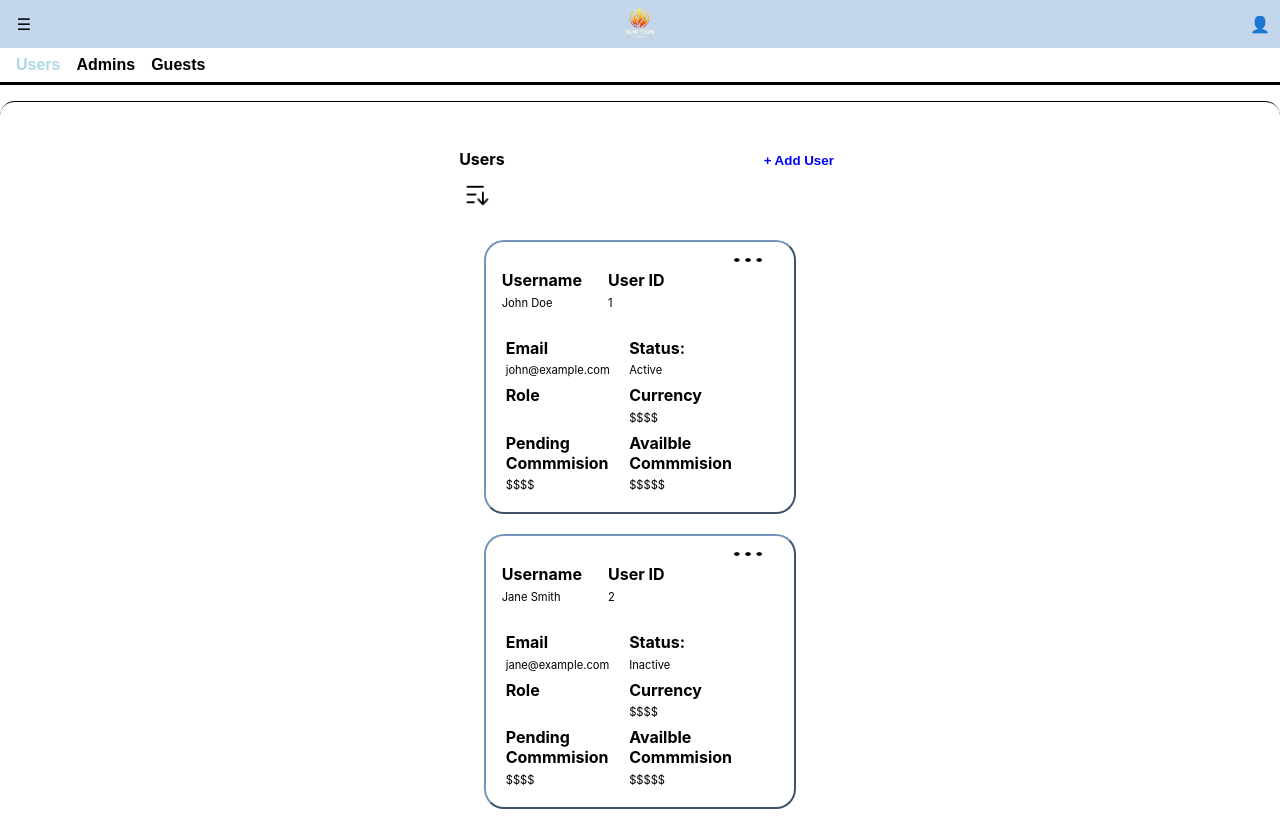
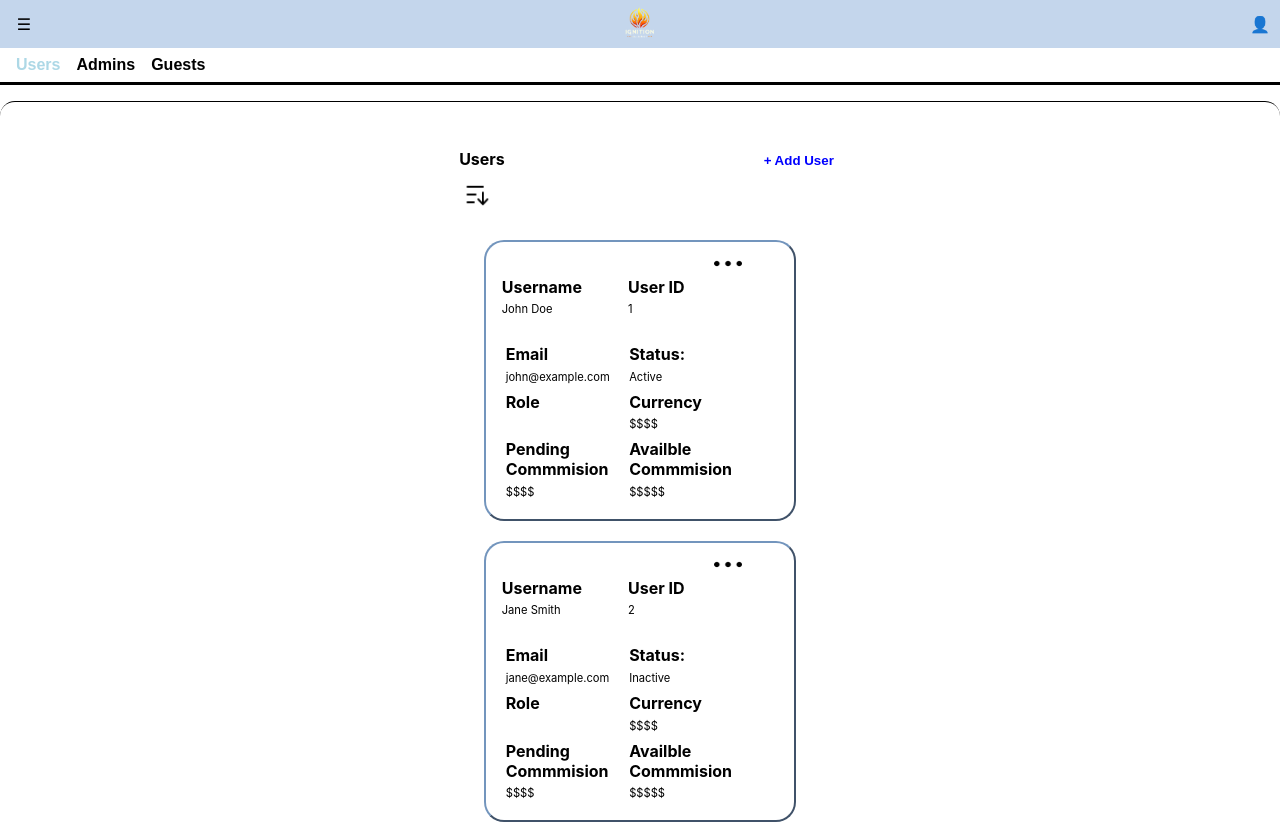
Before and after one commit to Stephen-Terera/Stephen-Terera.github.io, a React (Create React App) app: page /network in a window 1280 px wide. Shown: the top 824 px of the page. Built offline with nearby package versions, Linux system fonts and the light colour scheme.

Commit message:
Changed size of info button

```diff
--- a/src/css/tiles.css
+++ b/src/css/tiles.css
@@ -115,11 +115,11 @@
 }
 .more-info{
     background-color: transparent;
-    margin-left: 9em;;
+    margin-left: 6em;;
     text-align: right;
     grid-column: 2; ;
     border: none;
-    height: 1.5em;
+    height: 2em;
     width: 3em; ;
 }
 .more-info-pic{
```
Also changed, not shown: 13 other files (tests, documents, lock files or other folders).
